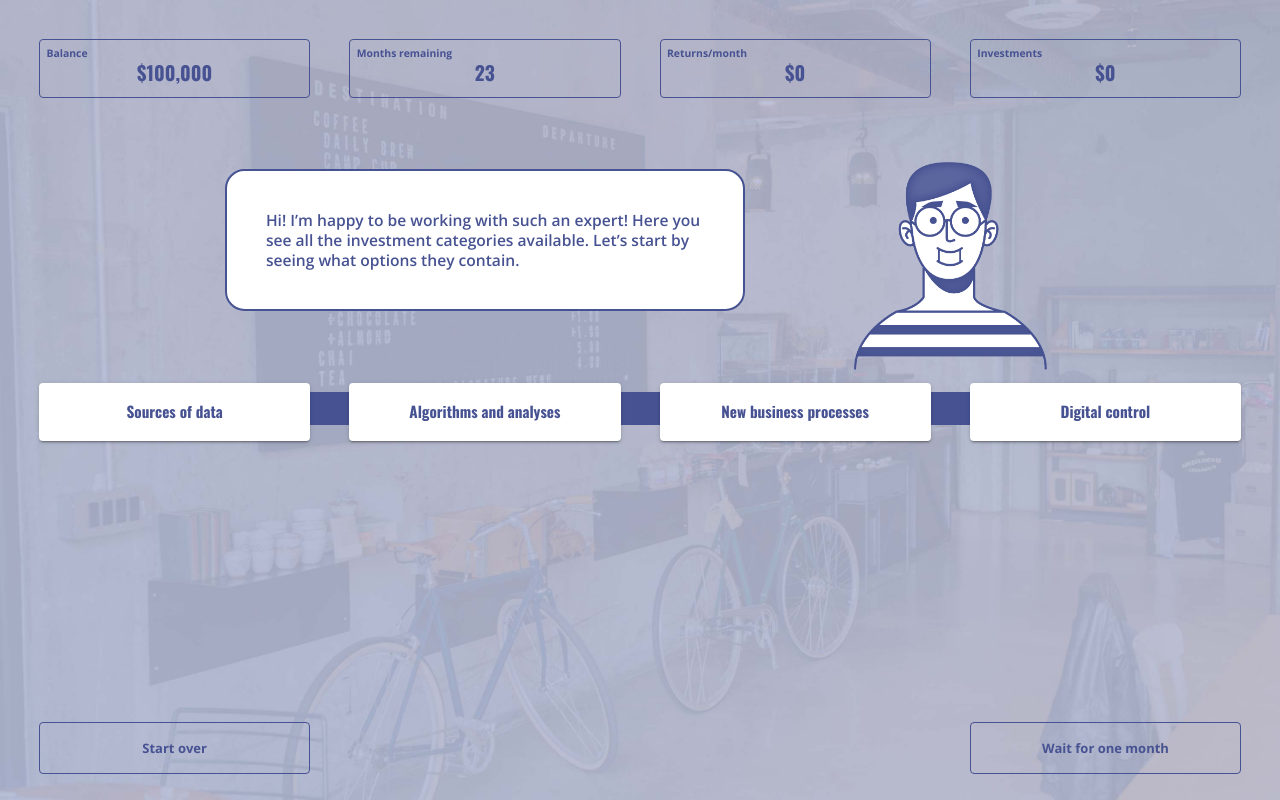
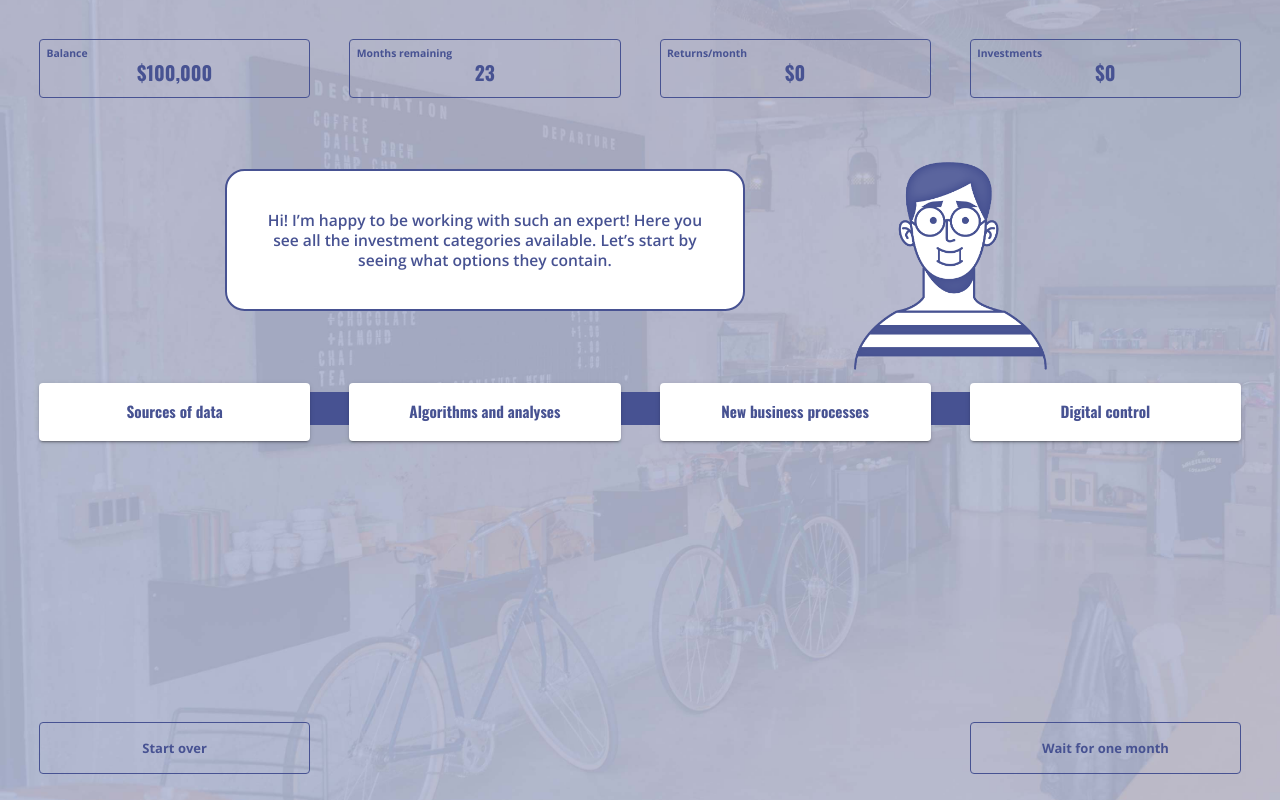
Before and after one commit to kaljarv/the-data-imperative-game, an Angular app: page /game in a window 1280 px wide. Built offline with nearby package versions, Linux system fonts and the light colour scheme.

Commit message:
First functional version

```diff
--- a/src/app/pages/game/game.component.sass
+++ b/src/app/pages/game/game.component.sass
@@ -3,7 +3,7 @@
 
 
 // TODO:
-// avatar
+// wedge for bubble
 // hovers
 // make nice value change transition for statuses
 // progress bar for months left
@@ -102,6 +102,7 @@ button:focus
   grid-area: mid / col-1 / main / gap-3
   align-self: center
   justify-self: center
+  min-width: 50%
   max-width: 40rem
   background-color: $color-onPrimary
   border: $border-L
@@ -109,6 +110,7 @@ button:focus
   margin: $margin-XL
   padding: $margin-XL
   font-size: $fontSize-L
+  text-align: center
   cursor: pointer
 
 // Common features for all main blocks
--- a/src/app/pages/game/game.component.ts
+++ b/src/app/pages/game/game.component.ts
@@ -99,7 +99,7 @@ export class GameComponent implements OnDestroy, OnInit {
 
   public categoryClick(category: InvestmentCategory, event: Event = null): void {
     if (category.needsOnboarding) {
-      this.startOnboarding(category);
+      this.startOnboarding(category, event);
     }
     // Disable background click if this investment is active,
     // otherwise bg click is okay
@@ -384,8 +384,8 @@ export class GameComponent implements OnDestroy, OnInit {
    */
   public hideInvestments(): void {
     this.hide();
-    this.investmentRoot.children.filter(c =>  (c as InvestmentCategory).onboardingActive)
-                                .forEach(c => (c as InvestmentCategory).completeOnboarding());
+    // this.investmentRoot.children.filter(c =>  (c as InvestmentCategory).onboardingActive)
+    //                             .forEach(c => (c as InvestmentCategory).completeOnboarding());
   }
 
   public canPurchase(investment: Investment): boolean {
```
